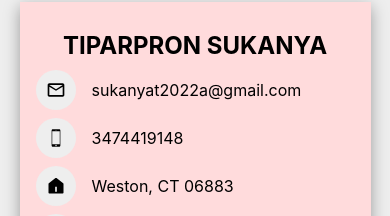
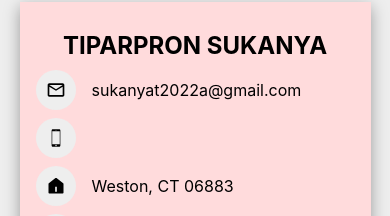
Before and after one commit to SukanyaT2022/React.js-PortfolioUpdated2, a React (Create React App) app: page /resume in a window 390 px wide. Shown: the part 112-328 px from the top of the page. Built offline with nearby package versions, Linux system fonts and the light colour scheme.

Commit message:
remove phone resume page

```diff
--- a/src/Resume.js
+++ b/src/Resume.js
@@ -26,7 +26,7 @@ const Resume = () => {
 
    <div className='iconText flex items-center'>
 <div className='icon mx-4'><IoIosPhonePortrait/></div>
-<a href='tel:+13474419148'>3474419148</a>
+<a href=''></a>
    </div>
 
    <div className='iconText flex items-center'>
```
